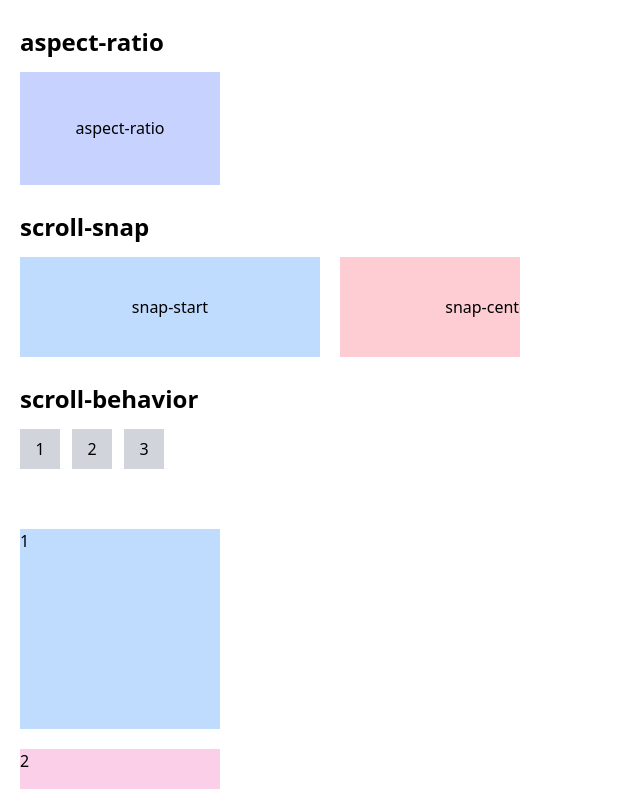
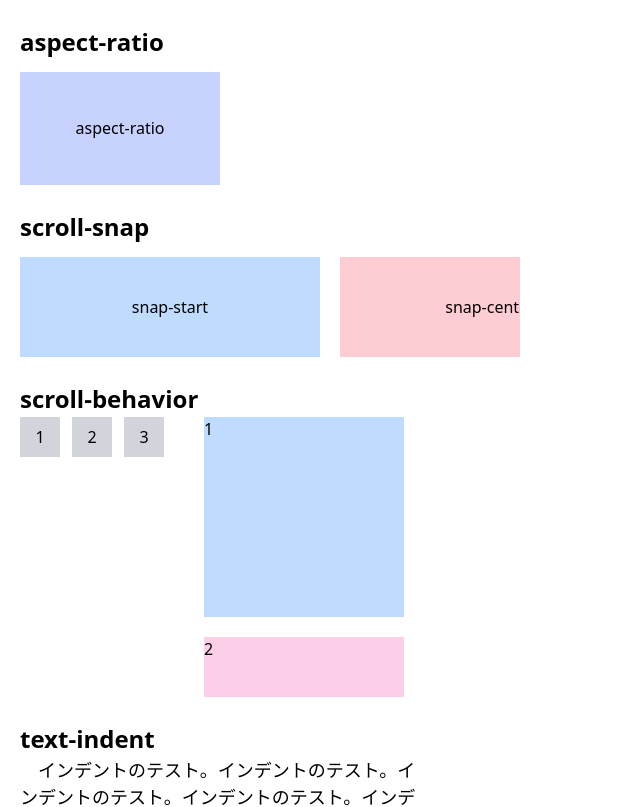
Before and after one commit to K-shigehito/tailwind3-preview, a Vue app: page / in a window 1280 px wide. Shown: the top 807 px of the page, without its empty margins (0-640 px from the left). Built offline with nearby package versions, Linux system fonts and the light colour scheme.

Commit message:
fix: ScrollBehaviorのスタイル修正

```diff
--- a/src/components/ScrollBehavior.vue
+++ b/src/components/ScrollBehavior.vue
@@ -1,6 +1,7 @@
 <template>
   <h2 class="mt-[24px] font-bold text-[24px]">scroll-behavior</h2>
-  <nav class="flex gap-[12px] mt-[12px] mb-[40px]">
+  <div class="flex gap-[40px]">
+    <nav class="flex gap-[12px] mb-[40px]">
       <a
         href="#page-1"
         class="flex items-center justify-center w-[40px] h-[40px] bg-gray-300"
@@ -19,8 +20,11 @@
     </nav>
 
     <div class="h-[280px] w-[280px] scroll-smooth overflow-y-scroll">
-    <div id="page-1" class="w-[200px] h-[200px] mt-[20px] bg-blue-200">1</div>
+      <div id="page-1" class="w-[200px] h-[200px] bg-blue-200">1</div>
       <div id="page-2" class="w-[200px] h-[200px] mt-[20px] bg-pink-200">2</div>
-    <div id="page-3" class="w-[200px] h-[200px] mt-[20px] bg-yellow-200">3</div>
+      <div id="page-3" class="w-[200px] h-[200px] mt-[20px] bg-yellow-200">
+        3
+      </div>
+    </div>
   </div>
 </template>
```
Lines whose indentation alone changed are shown as unchanged.
